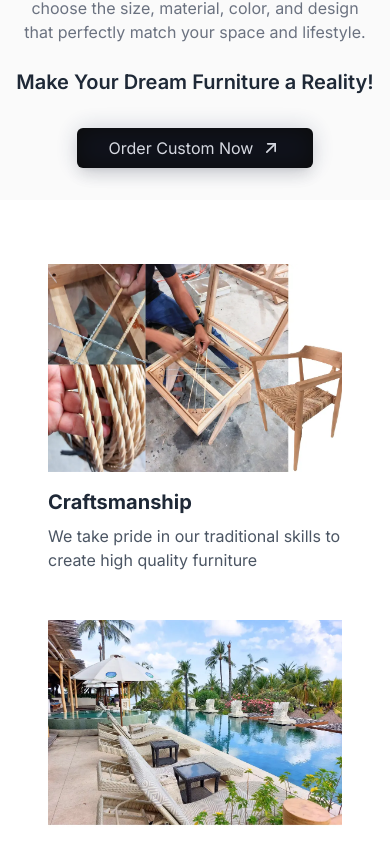
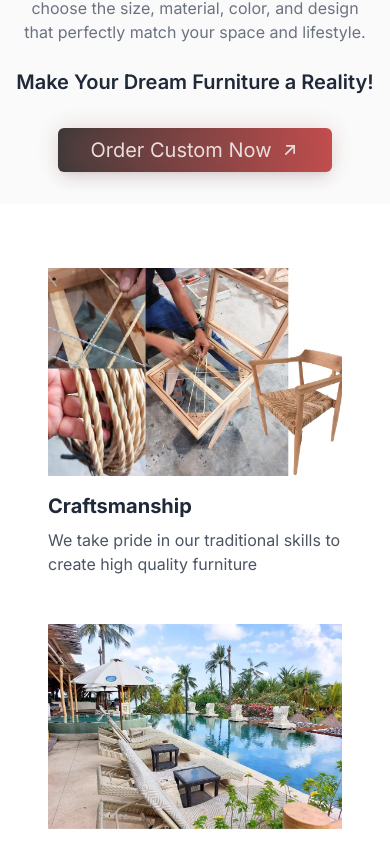
Before and after one commit to Teletubis29/levana-furniture, a Next.js app: page /about in a window 390 px wide. Shown: the part 1573-2420 px from the top of the page. Built offline with nearby package versions, Linux system fonts and the light colour scheme.

Commit message:
2025 year and contact us

```diff
--- a/app/contact/page.jsx
+++ b/app/contact/page.jsx
@@ -3,12 +3,14 @@ import Image from "next/image";
 
 export default function Contact() {
   return (
-    <div className="max-w-md md:mx-auto mx-5 p-6 bg-white rounded-lg shadow-lg my-10 ">
-      <Image src={logo} alt="logo" className="w-16 scale-150  " />
+    <div className="bg-gradient-to-r from-white via-black to-white p-2">
+
+    <div className="max-w-md md:mx-auto mx-5 p-6 bg-white shadow-2xl my-10 ">
+      <Image src={logo} alt="logo" className="w-16 scale-150 " />
       <h1 className="text-2xl font-semibold mb-4 -mt-4 text-center">Company Name</h1>
       <div className="space-y-2">
         <p className="text-gray-800">
-          <strong>Phone:</strong> +62 811 9695 999
+          <strong>Phone:</strong> +62 812-8279-3443
         </p>
         <p className="text-gray-800">
           <strong>Email:</strong> info@levanaliving.com
@@ -25,5 +27,6 @@ export default function Contact() {
         </p>
       </div>
     </div>
+    </div>
   );
 }
--- a/components/CustomOrderSection.jsx
+++ b/components/CustomOrderSection.jsx
@@ -25,10 +25,13 @@ const CustomOrderSection = () => {
               Make Your Dream Furniture a Reality!
             </p>
             <Link href="/custom-order" passHref>
-              <button className="relative inline-flex items-center px-8 py-2 text-white rounded-md shadow-lg bg-black hover:bg-gray-800 hover:ring-2 hover:ring-gray-950 ring-offset-2 animate-pulse focus:outline-none focus:ring-4 focus:ring-blue-950">
+              <button
+                className="relative inline-flex items-center px-8 py-2 text-white text-xl rounded-md shadow-lg bg-black focus:outline-none
+  animate-[pulse_1.5s_infinite] from-black to-red-700 bg-gradient-to-r bg-[length:100%_100%] hover:ring-2 hover:ring-gray-950 ring-offset-2"
+              >
                 Order Custom Now
                 <TbArrowUpRight className="w-5 h-5 ml-2 transform transition-transform group-hover:translate-x-1" />
-                <span className="absolute inset-0 rounded-md bg-blue-950 opacity-20 blur-md animate-glow"></span>
+                <span className="absolute inset-0 rounded-md bg-red-900 opacity-20 blur-md"></span>
               </button>
             </Link>
           </div>
--- a/components/Footer.jsx
+++ b/components/Footer.jsx
@@ -25,15 +25,6 @@ export default function Footer() {
               </Link>
             </div>
           </div>
-          {/* <div>
-                        <h2 className="pb-4 text-xl font-semibold">DEVELOPMENT</h2>
-                        <div className="flex flex-col ">
-                            <Link className="py-1 hover:underline" href="/about">Documentation</Link>
-                            <Link className="py-1 hover:underline" href="/press">API Reference</Link>
-                            <Link className="py-1 hover:underline" href="/careers">Changelog</Link>
-                            <Link className="py-1 hover:underline" href="/contact">Status</Link>
-                        </div>
-                    </div> */}
           <div>
             <h2 className="pb-4 text-xl font-semibold">CONNECT</h2>
             <div className="flex flex-col ">
@@ -102,7 +93,7 @@ export default function Footer() {
       <div className="py-10 bg-zinc-200">
         <div className="container text-center text-gray-500 lg:justify-between lg:flex">
           <div className="pb-4 lg:pb-0">
-            <p>&copy;2024 LEVANA LIVING.All rights reserved </p>
+            <p>&copy;2025 LEVANA LIVING.All rights reserved </p>
           </div>
           <div className="">
             <Link className="p-4 hover:underline" href="/privacy">
--- a/components/HeroSection.jsx
+++ b/components/HeroSection.jsx
@@ -26,7 +26,7 @@ export default function HeroSection() {
             collaboration opportunities.
           </p>
           <Link
-            href="https://wa.me/628119695999?text=Halo%20saya%20ingin%20menghubungi%20Anda,%20Bisa%20Bantu%20saya%20LEVANA?"
+            href="https://wa.me/6281282793443?text=Halo%20saya%20ingin%20menghubungi%20Anda,%20Bisa%20Bantu%20saya%20LEVANA?"
             passHref
           >
             <button className="inline-flex items-center px-8 py-2 text-white rounded-full shadow-lg bg-gray-950 hover:bg-gray-800 hover:ring-2 hover:ring-gray-950 ring-offset-2 ">
```
